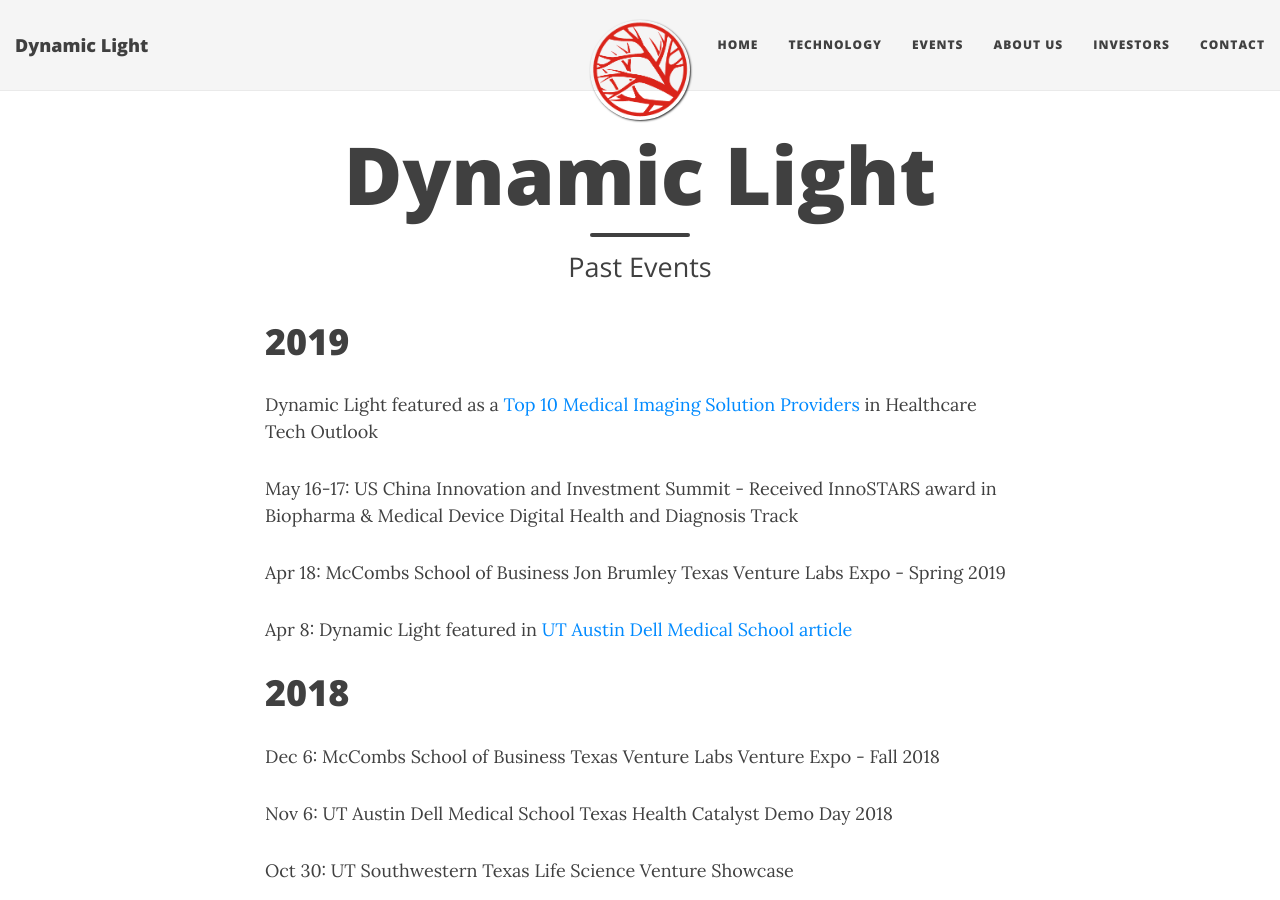
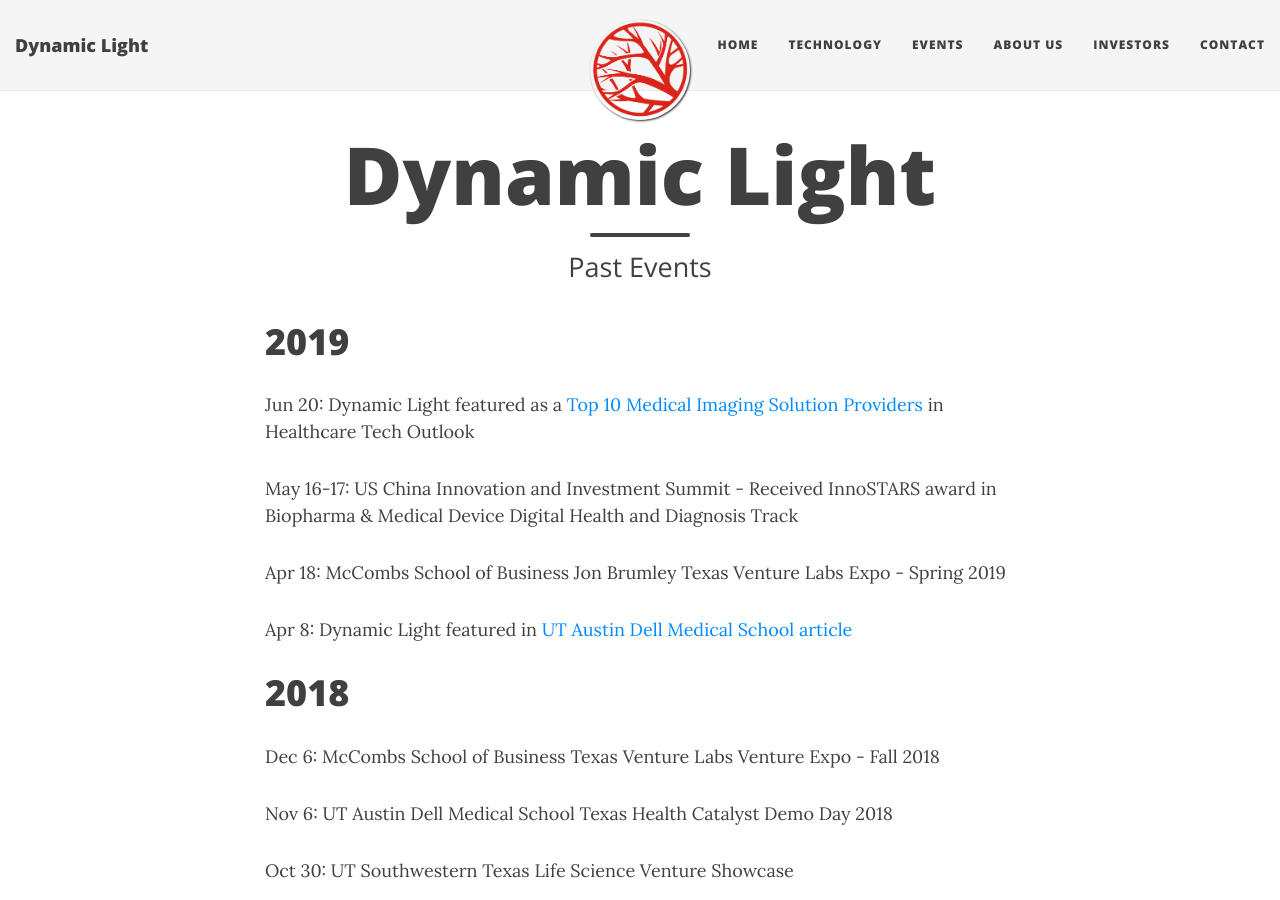
Before and after one commit to Dynamic-Light/millerd8.github.io, a Jekyll site: the page built from events.md, in a window 1280 px wide and 900 px high. Built offline with Jekyll 4.4.1, drawn with Linux system fonts in a browser that asks for light colours; nearby versions of some CDN libraries.

Commit message:
Update events.md

```diff
--- a/events.md
+++ b/events.md
@@ -8,7 +8,7 @@
 <h1> 2019 </h1>
 <md-list-item class="md-3-line">
   <div class="md-list-item-text" layout="column">
-    <p> Dynamic Light featured as a <a href="https://medical-imaging.healthcaretechoutlook.com/vendor/dynamic-light-a-novel-technology-for-noninvasive-blood-flow-imaging-cid-933-mid-84.html"> Top 10 Medical Imaging Solution Providers</a> in Healthcare Tech Outlook </p>
+    <p> Jun 20: Dynamic Light featured as a <a href="https://medical-imaging.healthcaretechoutlook.com/vendor/dynamic-light-a-novel-technology-for-noninvasive-blood-flow-imaging-cid-933-mid-84.html"> Top 10 Medical Imaging Solution Providers</a> in Healthcare Tech Outlook </p>
     <p>May 16-17: US China Innovation and Investment Summit - Received InnoSTARS award in Biopharma & Medical Device Digital Health and Diagnosis Track </p>
     <p>Apr 18: McCombs School of Business Jon Brumley Texas Venture Labs Expo - Spring 2019 </p>
     <p>Apr 8: Dynamic Light featured in <a href="https://dellmed.utexas.edu/blog/a-speckle-of-hope-a-ut-austin-project-journey-through-beyond-texas-health-catalyst">UT Austin Dell Medical School article</a> </p>
```
